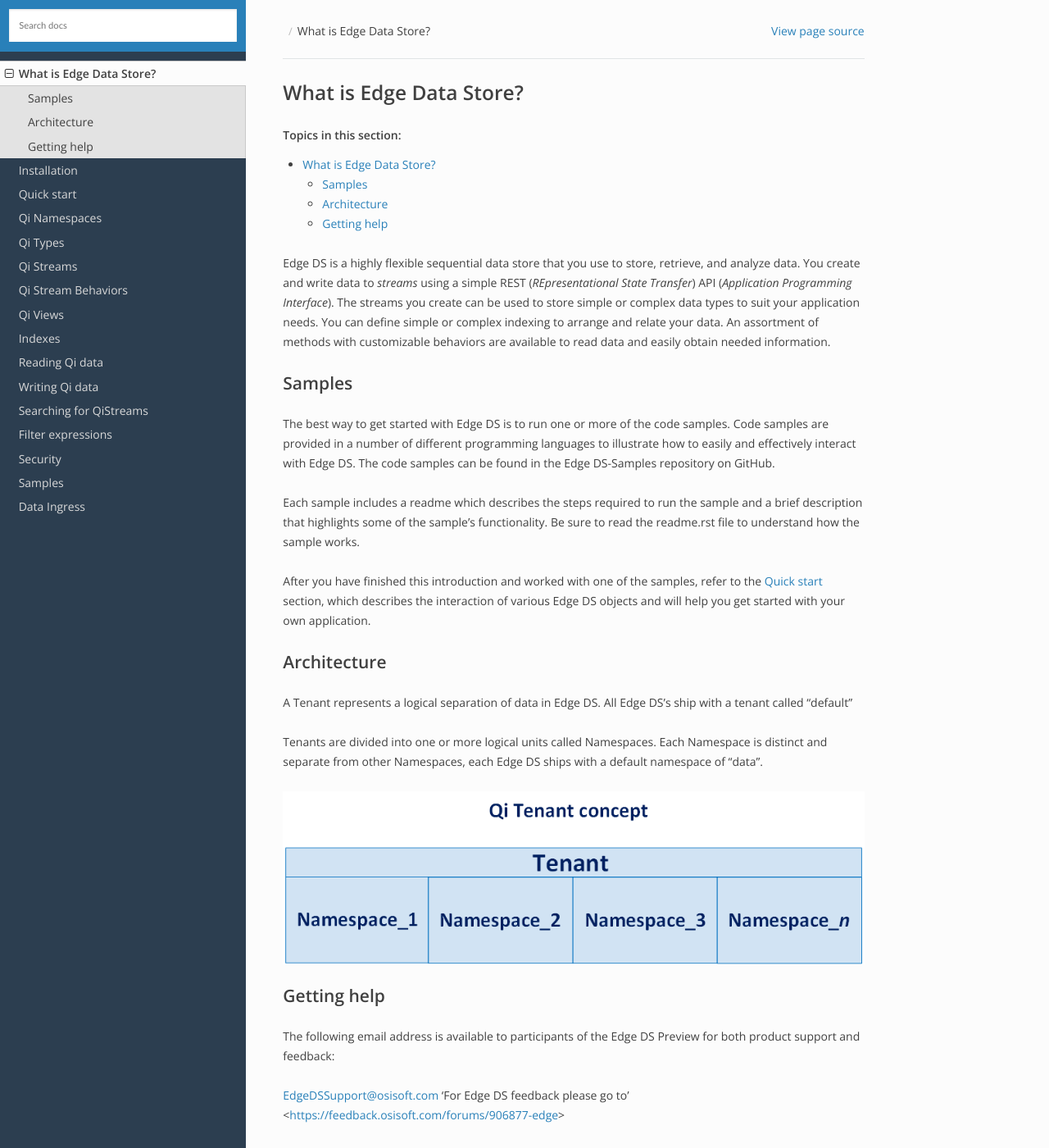
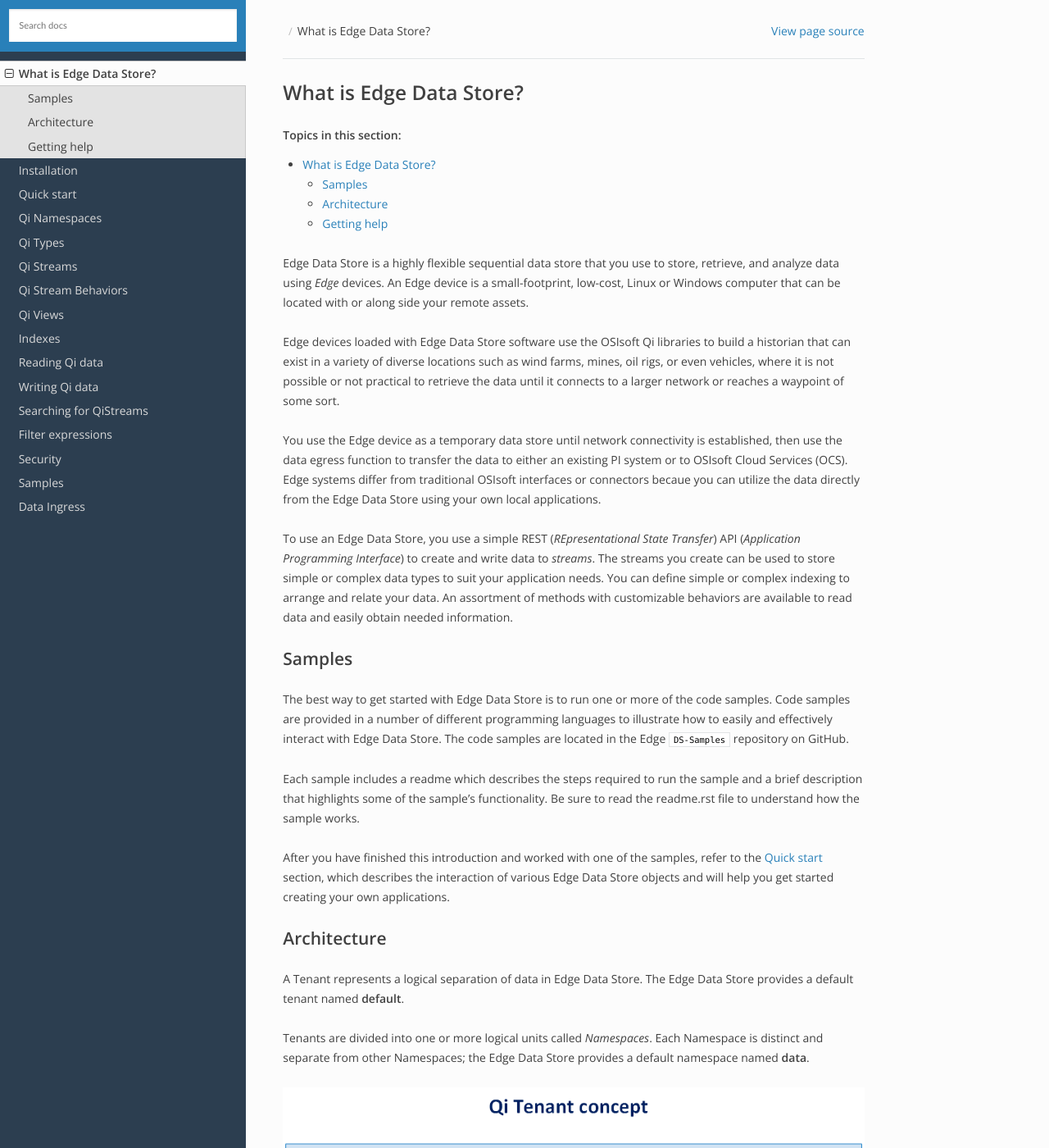
Before and after one commit to fgasparro/EdgeDS-Docs, a Sphinx documentation site: the page built from docs/Introducing_Edge.rst, in a window 1280 px wide and 1400 px high. Shown: the whole window at 82% size. Built offline with Sphinx 7.4.7 and the Read the Docs theme 2.0.0, drawn with Linux system fonts in a browser that asks for light colours; some of the changed text lies outside the part shown.

Commit message:
Update Introducing_Edge.rst

```diff
--- a/docs/Introducing_Edge.rst
+++ b/docs/Introducing_Edge.rst
@@ -8,18 +8,31 @@ What is Edge Data Store?
     :depth: 3
 
 
-Edge DS is a highly flexible sequential data store that you use to store, retrieve, and analyze data. You
-create and write data to *streams* using a simple REST (*REpresentational State Transfer*) API (*Application
-Programming Interface*). The streams you create can be used to store simple or complex data types to suit
+Edge Data Store is a highly flexible sequential data store that you use to store, retrieve, and analyze data using *Edge*
+devices. An Edge device is a small-footprint, low-cost, Linux or Windows computer that can be located with or along side your
+remote assets.
+
+Edge devices loaded with Edge Data Store software use the OSIsoft Qi libraries to build a historian that can exist in
+a variety of diverse locations such as wind farms, mines, oil rigs, or even vehicles, where it is
+not possible or not practical to retrieve the data until it connects to a larger network or reaches a waypoint of some sort.
+
+You use the Edge device as a temporary data store until network connectivity is established, then use the data egress
+function to transfer the data to either an existing PI system or to OSIsoft Cloud Services (OCS). Edge systems
+differ from traditional OSIsoft interfaces or connectors becaue you can utilize the data directly from the Edge Data Store
+using your own local applications.
+
+To use an Edge Data Store, you use a simple REST (*REpresentational State Transfer*) API (*Application
+Programming Interface*) to create and write data to *streams*. The streams you create can be used to store
+simple or complex data types to suit
 your application needs. You can define simple or complex indexing to arrange and relate your data. An assortment
 of methods with customizable behaviors are available to read data and easily obtain needed information.
 
 Samples
 ------------
 
-The best way to get started with Edge DS is to run one or more of the code samples. Code samples are
+The best way to get started with Edge Data Store is to run one or more of the code samples. Code samples are
 provided in a number of different programming languages to illustrate how to easily and effectively
-interact with Edge DS. The code samples can be found in the Edge DS-Samples repository on GitHub.
+interact with Edge Data Store. The code samples are located in the Edge ``DS-Samples`` repository on GitHub.
 
 Each sample includes a readme which describes the steps required to run the sample and a brief description
 that highlights some of the sample’s functionality. Be sure to read the readme.rst file to understand
@@ -27,15 +40,16 @@ how the sample works.
 
 After you have finished this introduction and worked with one of the samples, refer to
 the :ref:`Quick_start_topic` section, which describes the interaction of
-various Edge DS objects and will help you get started with your own application.
+various Edge Data Store objects and will help you get started creating your own applications.
 
 Architecture
 ------------
 
-A Tenant represents a logical separation of data in Edge DS. All Edge DS's ship with a tenant called "default"
+A Tenant represents a logical separation of data in Edge Data Store. The Edge Data Store provides a default tenant
+named **default**.
 
-Tenants are divided into one or more logical units called Namespaces. Each Namespace is distinct and separate from
-other Namespaces, each Edge DS ships with a default namespace of "data".
+Tenants are divided into one or more logical units called *Namespaces*. Each Namespace is distinct and separate from
+other Namespaces; the Edge Data Store provides a default namespace named **data**.
 
 .. image:: images/ContainersA.png
 
@@ -43,8 +57,8 @@ other Namespaces, each Edge DS ships with a default namespace of "data".
 Getting help
 ------------
 
-The following email address is available to participants of the Edge DS
-Preview for both product support and feedback:
+The following email address is available to participants of the Edge Data Store
+Preview for both product support and to provide feedback to the Edge team:
 
 `EdgeDSSupport@osisoft.com <mailto://EdgeDSSupport@osisoft.com>`__
 'For Edge DS feedback please go to' <https://feedback.osisoft.com/forums/906877-edge>
```
